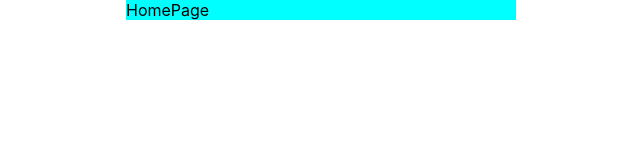
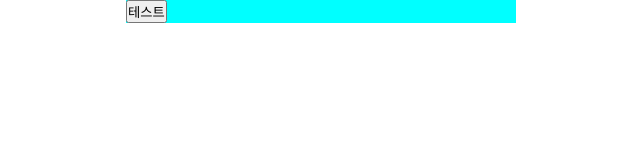
Before and after one commit to Club-PARD/PARD_4th_GwangGi_FE, a React (Create React App) app: page /home in a window 1280 px wide. Shown: the top 160 px of the page, without its empty margins (319-959 px from the left). Built offline with nearby package versions, Linux system fonts and the light colour scheme.

Commit message:
edit : HomePage Test function (API calling)

```diff
--- a/src/Pages/HomePage/HomePage.js
+++ b/src/Pages/HomePage/HomePage.js
@@ -1,8 +1,10 @@
+import { handleTest } from "../../API/LoginAPI";
+
 function HomePage() {
 
     return (
         <div>
-            HomePage
+            <button onClick={handleTest}>테스트</button>
         </div>
     )
 }
```
